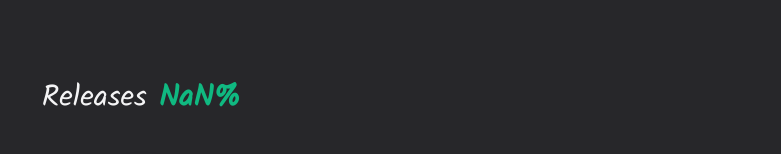
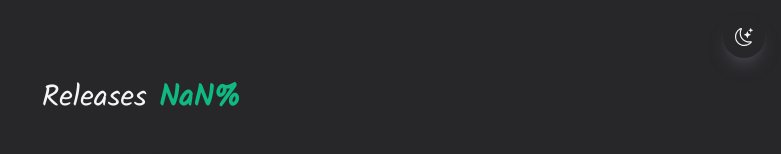
Before and after one commit to kenNoYuusha/counter, a React (Vite) app: page / in a window 1280 px wide. Shown: the top 154 px of the page, without its empty margins (499-1280 px from the left). Built offline with nearby package versions, Linux system fonts and the light colour scheme.

Commit message:
dark mode added

```diff
--- a/src/components/Button.jsx
+++ b/src/components/Button.jsx
@@ -4,7 +4,7 @@ const Button = ({ children, typeButton, action, disabled = false }) => {
       return (
         <button
           className="w-28 h-28 grid place-items-center text-3xl shadow-lg shadow-zinc-500
-                   bg-emerald-700 border-2 border-zinc-100 rounded-full
+                   bg-emerald-700 text-zinc-100 border-2 border-zinc-100 rounded-full
                    hover:bg-emerald-800
                    active:bg-emerald-900"
           onClick={action}
@@ -17,7 +17,7 @@ const Button = ({ children, typeButton, action, disabled = false }) => {
       return (
         <button
           className="w-28 h-28 grid place-items-center text-3xl shadow-lg shadow-zinc-500
-                   bg-red-700 border-2 border-zinc-100 rounded-full
+                   bg-red-700 text-zinc-100 border-2 border-zinc-100 rounded-full
                    hover:bg-red-800
                    active:bg-red-900"
           onClick={action}
@@ -30,7 +30,7 @@ const Button = ({ children, typeButton, action, disabled = false }) => {
       return (
         <button
           className="flex gap-x-2 items-center px-6 py-2 text-xl shadow-lg shadow-zinc-500
-                   bg-cyan-700 border-2 border-zinc-100 rounded-xl
+                   bg-cyan-700 text-zinc-100 border-2 border-zinc-100 rounded-xl
                    hover:bg-cyan-800
                    active:bg-cyan-900"
           onClick={action}
@@ -43,7 +43,7 @@ const Button = ({ children, typeButton, action, disabled = false }) => {
       return (
         <button
           className="flex gap-x-2 items-center px-6 py-2 text-xl shadow-lg shadow-zinc-500
-                   bg-zinc-700 border-2 border-zinc-100 rounded-xl
+                   bg-zinc-700 text-zinc-100 border-2 border-zinc-100 rounded-xl
                    hover:bg-zinc-800
                    active:bg-zinc-900"
           onClick={action}
@@ -56,7 +56,7 @@ const Button = ({ children, typeButton, action, disabled = false }) => {
       return (
         <button
           className="flex gap-x-2 items-center px-6 py-2 shadow-lg shadow-zinc-500 text-xl
-                   bg-zinc-700 border-2 border-zinc-100 rounded-xl
+                   bg-zinc-700 text-zinc-100 border-2 border-zinc-100 rounded-xl
                    hover:bg-zinc-800
                    active:bg-zinc-900"
           onClick={action}
--- a/src/components/Container.jsx
+++ b/src/components/Container.jsx
@@ -2,7 +2,8 @@ const Container = ({ children }) => {
   return (
     <div
       className="w-full h-[80%] flex flex-col items-center justify-start gap-10 text-3xl
-               bg-zinc-800"
+               bg-zinc-100
+               dark:bg-zinc-800"
     >
       {children}
     </div>
--- a/src/components/Main.jsx
+++ b/src/components/Main.jsx
@@ -1,11 +1,24 @@
+import { useState } from "react";
+import { BsSun, BsMoonStars } from "react-icons/bs";
 const Main = ({ children }) => {
+  const [dark, setDark] = useState(true);
   return (
-    <main
-      className="w-full h-screen grid place-items-center text-zinc-100 font-Kalam
-                   bg-zinc-800"
-    >
-      {children}
-    </main>
+    <div className={`block ${dark && "dark"}`}>
+      <main
+        className=" relative w-full h-screen grid place-items-center
+                  text-zinc-800 font-Kalam bg-zinc-100
+                  dark:bg-zinc-800 dark:text-zinc-100"
+      >
+        <button
+          className="absolute right-4 top-4 p-3 text-lg rounded-full shadow-lg shadow-zinc-300
+                   dark:shadow-zinc-700"
+          onClick={() => setDark(!dark)}
+        >
+          {dark ? <BsMoonStars /> : <BsSun />}
+        </button>
+        {children}
+      </main>
+    </div>
   );
 };
 export { Main };
--- a/tailwind.config.cjs
+++ b/tailwind.config.cjs
@@ -1,6 +1,7 @@
 /** @type {import('tailwindcss').Config} */
 const defaultTheme = require('tailwindcss/defaultTheme')
 module.exports = {
+  darkMode : "class",
   content: [
     "./index.html",
     "./src/**/*.{js,ts,jsx,tsx}",
```
